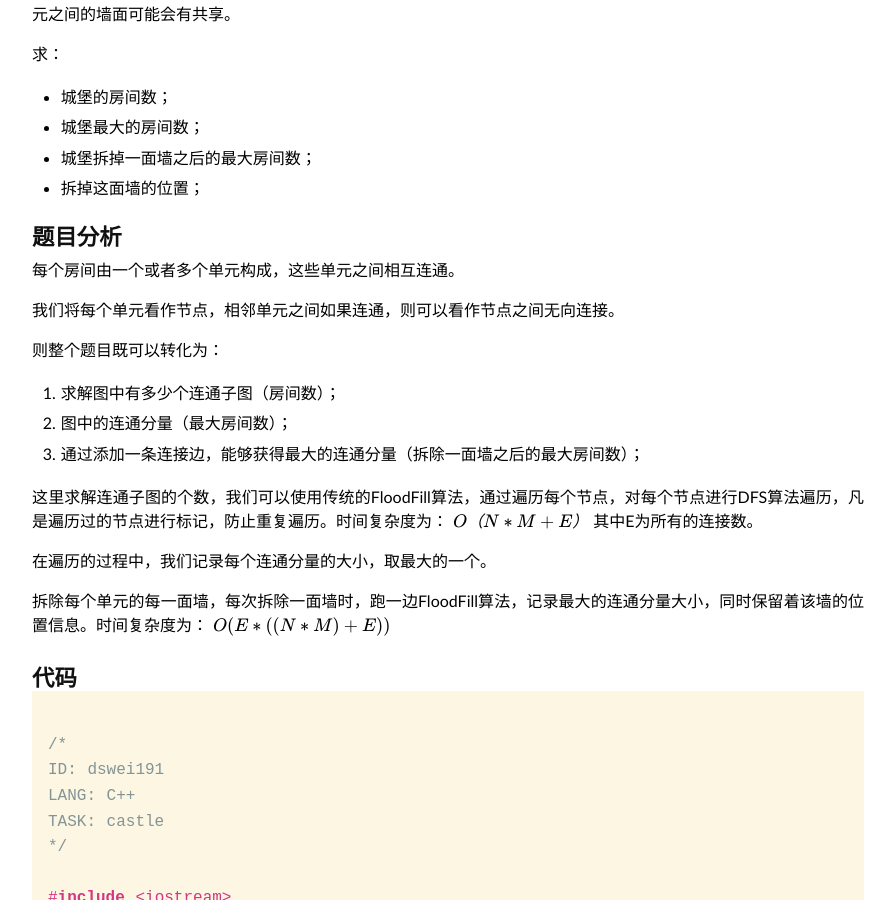
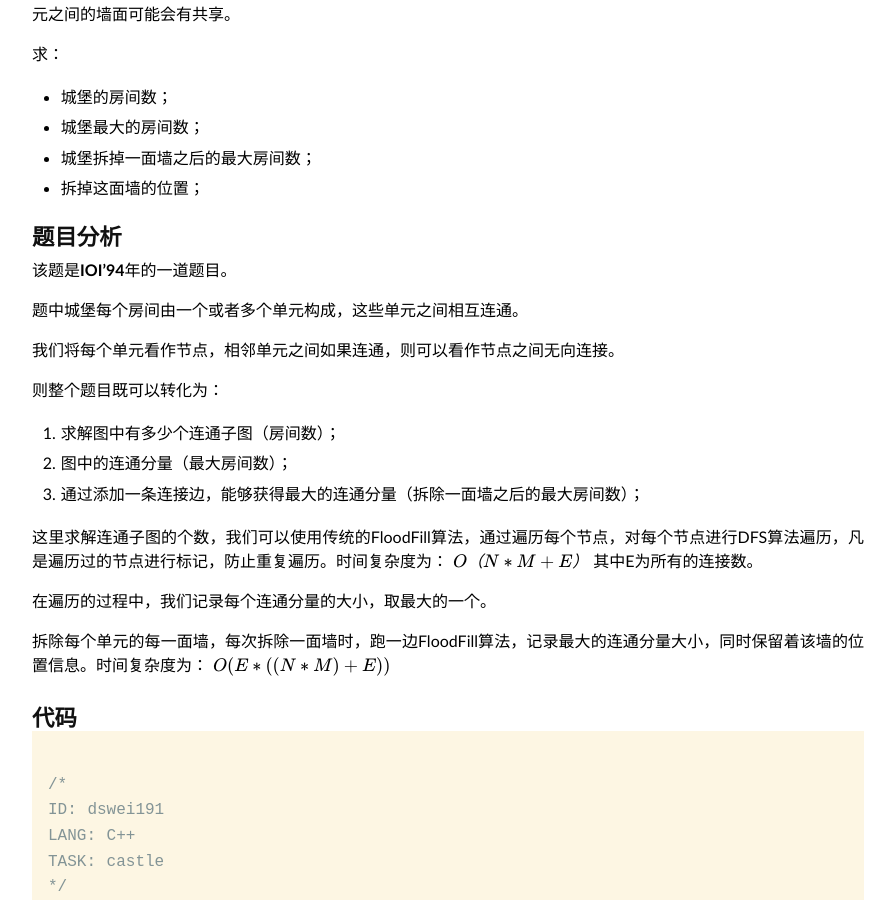
Before and after one commit to wdskuki/oldBlog, a Jekyll site: the page built from _posts/2017-11-30-[USACO]-Castle.md, in a window 1280 px wide and 900 px high, scrolled down 401 px. Shown: the whole window, without its empty margins (192-1087 px from the left). Built offline with Jekyll 4.4.1, drawn with Linux system fonts in a browser that asks for light colours; nearby versions of some CDN libraries; formulas are drawn with MathJax 3; comment, search, counter and statistics services are not loaded.

Commit message:
_posts/2017-11-30-[USACO]-Castle.md

```diff
--- a/_posts/2017-11-30-[USACO]-Castle.md
+++ b/_posts/2017-11-30-[USACO]-Castle.md
@@ -28,7 +28,9 @@ tags: USACO
 
 ## 题目分析
 
-每个房间由一个或者多个单元构成，这些单元之间相互连通。
+该题是**IOI'94**年的一道题目。
+
+题中城堡每个房间由一个或者多个单元构成，这些单元之间相互连通。
 
 我们将每个单元看作节点，相邻单元之间如果连通，则可以看作节点之间无向连接。
 
```
